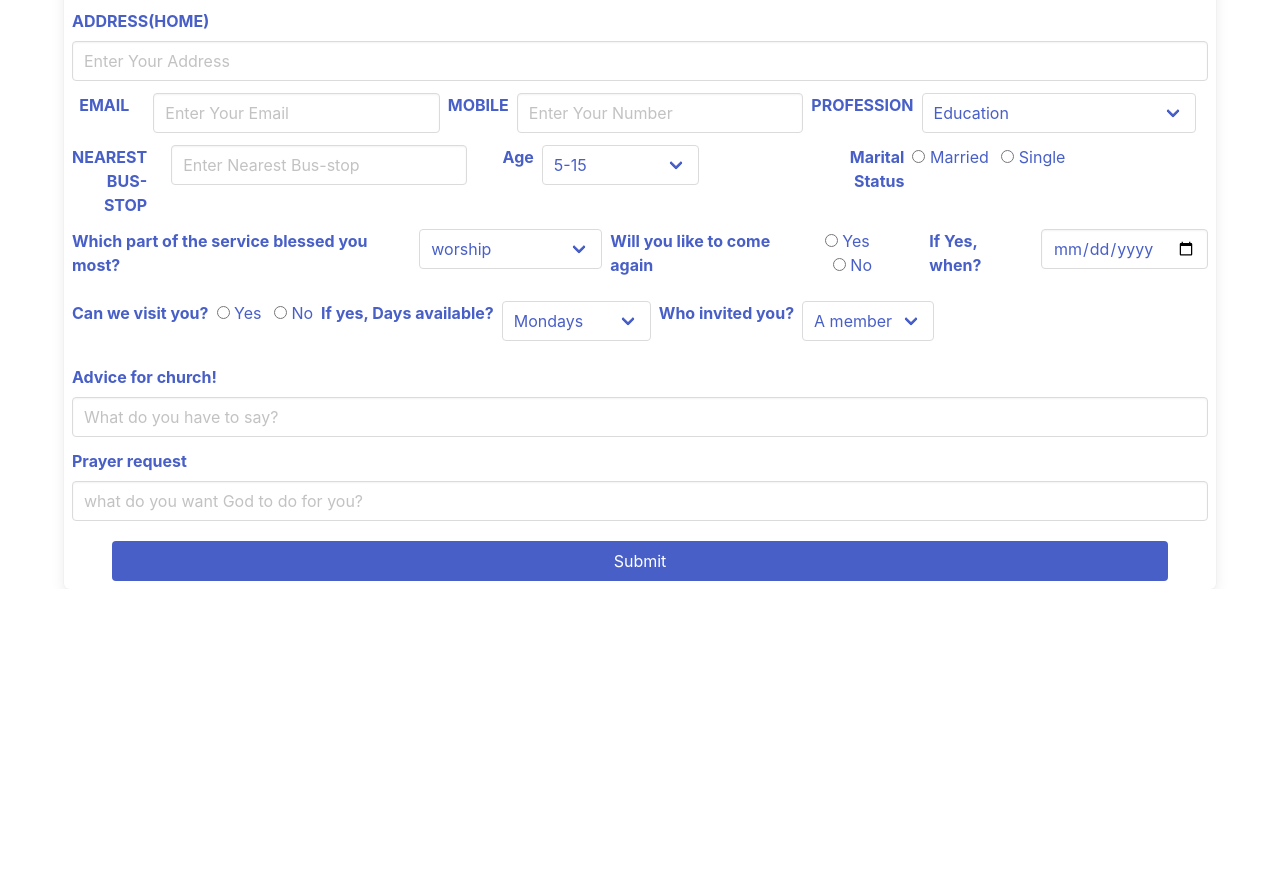
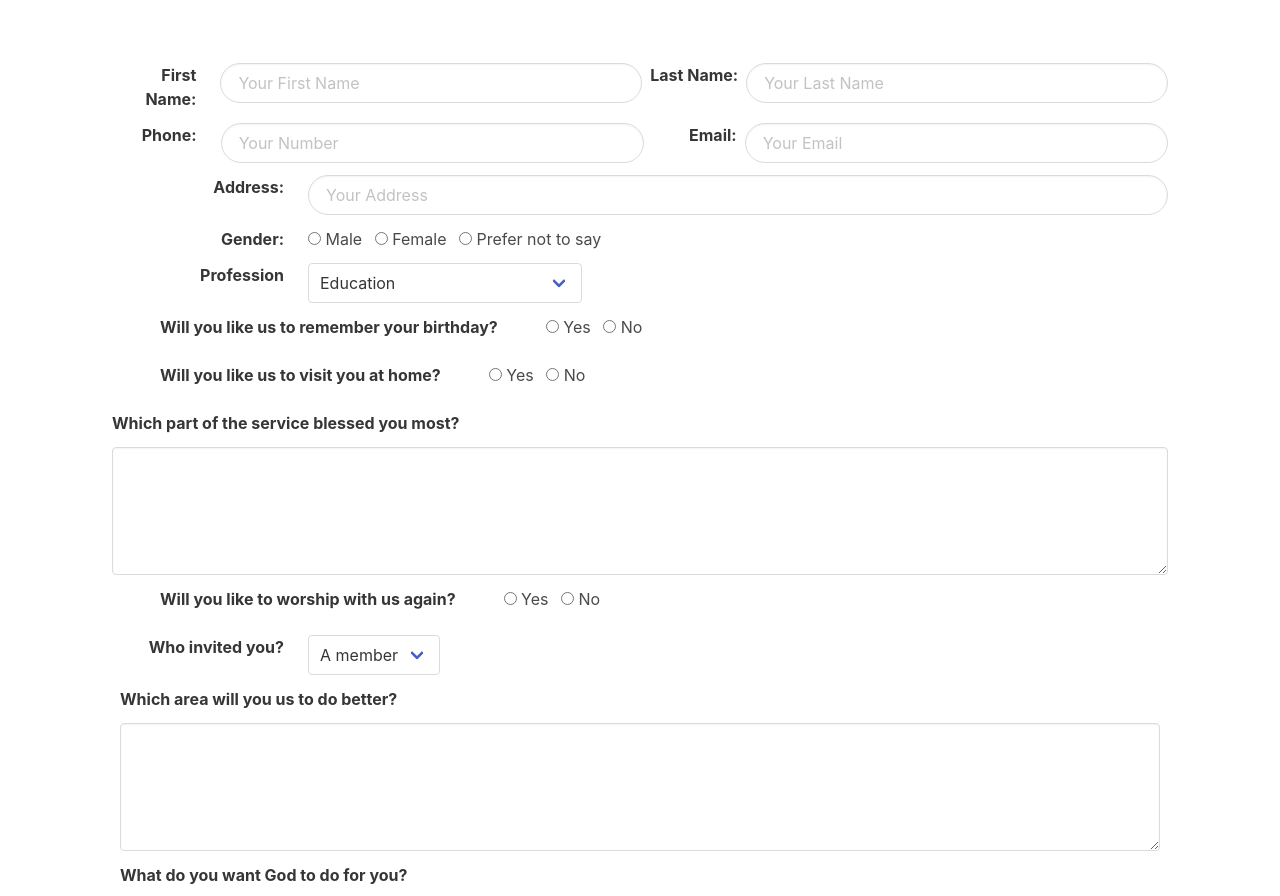
Before and after one commit to anyanime/rccgfols-reception-form, a plain HTML site: page index.html in a window 1280 px wide. Shown: the part 277-1173 px from the top of the page. Before the commit the page ends 866 px from the top, so only its background shows below. Drawn offline with nearby package versions, Linux system fonts and the light colour scheme.

Commit message:
center logo and edit form fields

```diff
--- a/index.html
+++ b/index.html
@@ -10,61 +10,107 @@
     <link rel="shortcut icon" type="image/x-icon" href="./images/rccg-logo.png" />
 </head>
 <body>
-    <form class="container panel" action="" method="post">
-       <div class="panel-heading media ">
-        <figure class="image media-left is-128x128">
+
+    <div class="container">
+        <section class="section">
+            <figure class="image container is-128x128">
                 <img class="is-rounded m-2 pb-6 " src="./images/rccg-logo.png">
             </figure>
-          <div class="media-content">
-            <div class="field has-text-centered has-text-link content">
-                <p>RECEPTION CARD</p>
-                <p>THE REDEEMED CHRISTIAN CHURCH OF GOD</p>
-                <p class="is-italic">THE FOUNTAIN OF LIFE SANCTUARY</p>
-                <p>LP 27, Ladipo Oluwale, Ikeja</p>
+            <div class="field has-text-centered pt-3">
+                <p>The Fountain Of Life Santuary</p>
+                <p>First Timers Form</p>
+            </div>
+
+        </section>
+        <section class="section">
+         <div class="field is-horizontal">
+            <div class="field-label">
+                <label class="label">First Name:</label>
+            </div>
+            <div class="field-body">
+                <div class="field">
+                    <div class="control">
+                        <input class="input is-rounded" type="text" name="fname" id="fname" placeholder="Your First Name">
                     </div>
                 </div>
             </div>
             <div class="field mx-2">
-            <label class="label pt-3 has-text-link">NAME: MR/MRS/CHIEF/DR/ENGR</label>
-            <div class="control">
-                <input class="input" type="text" placeholder="Enter Your Name" required>
-            </div>
-        </div>
-        <div class="field mx-2">
-            <label class="label has-text-link">ADDRESS(HOME)</label>
-            <div class="control">
-                <input class="input" type="text" placeholder="Enter Your Address" required>
-            </div>
-        </div>
-        <div class="field is-horizontal mx-2">
-            <div class="field-label">
-                <label class="label has-text-link">EMAIL</label>
+                <label class="label">Last Name:</label>
             </div>
             <div class="field-body">
                 <div class="field">
                     <div class="control">
-                        <input class="input" type="email" name="email" id="email" placeholder="Enter Your Email">
+                        <input class="input is-rounded" type="text" name="lname" id="lname" placeholder="Your Last Name">
+                    </div>
+                </div>
+            </div>
+         </div>
+        <div class="field is-horizontal">
+            <div class="field-label">
+                <label class="label">Phone:</label>
+            </div>
+            <div class="field-body">
+                <div class="field">
+                    <div class="control">
+                        <input class="input is-rounded" type="tel" name="tel" id="tel" placeholder="Your Number">
                     </div>
                 </div>
             </div>
             <div class="field-label mx-2">
-                <label class="label has-text-link">MOBILE</label>
+                <label class="label">Email:</label>
             </div>
             <div class="field-body">
                 <div class="field">
                     <div class="control">
-                        <input class="input" type="tel" name="tel" id="tel" placeholder="Enter Your Number">
+                        <input class="input is-rounded" type="emeil" name="email" id="email" placeholder="Your Email">
                     </div>
                 </div>
             </div>
-            <div class="field-label mx-2">
-                <label class="label has-text-link">PROFESSION</label>
+         </div>
+          <div class="field is-horizontal">
+            <div class="field-label">
+                <label class="label">Address:</label>
              </div>
              <div class="field-body">
                 <div class="field">
                     <div class="control">
-                    <div class="select has-text-link">
-                        <select class="has-text-link">
+                        <input class="input is-rounded" type="text" name="address" id="address" placeholder="Your Address">
+                    </div>
+                </div>
+            </div>
+        </div>
+        <div class="field is-horizontal">
+             <div class="field-label">
+                <label class="label">Gender:</label>
+            </div>
+            <div class="field-body">
+                <div class="field">
+                    <div class="control">
+                       <label class="radio">
+                            <input type="radio" name="gender">
+                            Male
+                        </label>
+                        <label class="radio">
+                            <input type="radio" name="gender">
+                            Female
+                        </label>
+                        <label class="radio">
+                            <input type="radio" name="gender">
+                            Prefer not to say
+                        </label>
+                    </div>
+                </div>
+            </div>
+        </div>
+         <div class="field is-horizontal">
+           <div class="field-label">
+                <label class="label">Profession</label>
+           </div>
+            <div class="field-body">
+                <div class="field">
+                    <div class="control">
+                        <div class="select">
+                            <select>
                                 <option>Education</option>
                                 <option>Doctor</option>
                                 <option>Clergy</option>
@@ -85,131 +131,74 @@
                 </div>
             </div>
         </div>
-        <div class="field is-horizontal mx-2">
-            <div class="field-label">
-                <label class="label has-text-link">NEAREST BUS-STOP</label>
+        <div class="field is-horizontal">
+             <div class="field mx-6">
+                <label class="label">Will you like us to remember your birthday?</label>
              </div>
-            <div class="field-body">
             <div class="field">
                 <div class="control">
-                        <input class="input" type="text" name="bus-stop" id="bus-top" placeholder="Enter Nearest Bus-stop">
-                    </div>
-                </div>
-            </div>
-            <div class="field-label mx-2">
-                <label class="label has-text-link">Age</label>
-            </div>
-            <div class="field-body">
-                <div class="field">
-                    <div class="control">
-                        <div class="select has-text-link">
-                            <select class="has-text-link">
-                                <option>5-15</option>
-                                <option>16-20</option>
-                                <option>21-44</option>
-                                <option>45 and above</option>
-                            </select>
-                        </div>
-                    </div>
-                </div>
-            </div>
-            <div class="field-label mx-2">
-                <label class="label has-text-link">Marital Status</label>
-            </div>
-            <div class="field-body">
-                <div class="field">
-                    <div class="control">
-                        <label class="radio has-text-link">
-                            <input type="radio" name="status">
-                            Married
-                        </label>
-                        <label class="radio has-text-link">
-                            <input type="radio" name="status">
-                            Single
-                        </label>
-                    </div>
-                </div>
-            </div>
-        </div>
-        <div class="field is-horizontal mx-2">
-            <div class="field">
-                <label class="label has-text-link">Which part of the service blessed you most?</label>
-            </div>
-            <!-- <div class="field-body"> -->
-                <div class="field">
-                    <div class="control">
-                        <div class="select has-text-link">
-                            <select class="has-text-link">
-                                <option>worship</option>
-                                <option>word</option>
-                                <option>prayer</option>
-                                <option>song ministration</option>
-                            </select>
-                        </div>
-                    </div>
-                </div>
-                    <div class="field mx-2">
-                        <label class="label has-text-link">Will you like to come again</label>
-                        </div>
-                        <div class="control has-text-link">
                     <label class="radio">
-                                <input type="radio" name="answer1">
+                        <input type="radio" name="answer2">
                         Yes
                     </label>
                     <label class="radio">
-                                <input type="radio" name="answer1">
-                                No
-                            </label>
-                        </div>
-            <div class="field mx-2">
-                <label class="label has-text-link">If Yes, when?</label>
-            </div>
-            <div class="field">
-                <div class="control">
-                    <input class="input has-text-link" type="date" name="date" id="date">
-                </div>
-            </div>
-        </div>
-
-        <div class="field is-horizontal">
-             <div class="field mx-2">
-            <label class="label has-text-link">Can we visit you?</label>
-        </div>
-        <div class="field">
-        <div class="control">
-            <label class="radio has-text-link">
-                <input type="radio" name="answer2">
-                Yes
-            </label>
-            <label class="radio has-text-link">
                         <input type="radio" name="answer2">
                         No
                     </label>
                 </div>
             </div>
-            <div class="field mx-2">
-                <label class="label has-text-link">If yes, Days available?</label>
+        </div>
+         <div class="field is-horizontal">
+             <div class="field mx-6">
+                <label class="label">Will you like us to visit you at home?</label>
              </div>
             <div class="field">
                 <div class="control">
-                    <div class="select has-text-link">
-                        <select class="has-text-link">
-                            <option>Mondays</option>
-                            <option>Tuesdays</option>
-                            <option>wednesdays</option>
-                            <option>Thursdays</option>
-                            <option>Fridays</option>
-                            <option>Saturdays</option>
-                            <option>Sundays</option>
-                        </select>
+                    <label class="radio">
+                        <input type="radio" name="answer2">
+                        Yes
+                    </label>
+                    <label class="radio">
+                        <input type="radio" name="answer2">
+                        No
+                    </label>
                 </div>
             </div>
         </div>
-            <div class="field mx-2">
-                <label class="label has-text-link">Who invited you?</label>
+         <div class="field">
+            <div class="field">
+                <label class="label">Which part of the service blessed you most?</label>
             </div>
-            <div class="select has-text-link">
-                <select class="has-text-link">
+            <div class="control">
+                <textarea class="textarea" placeholder=""></textarea>
+            </div>
+         </div>
+            <div class="field is-horizontal">
+             <div class="field mx-6">
+                <label class="label">Will you like to worship with us again?</label>
+             </div>
+            <div class="field">
+                <div class="control">
+                    <label class="radio">
+                        <input type="radio" name="answer2">
+                        Yes
+                    </label>
+                    <label class="radio">
+                        <input type="radio" name="answer2">
+                        No
+                    </label>
+                </div>
+            </div>
+        </div>
+        <div class="field is-horizontal">
+            <div class="field-label">
+                <label class="label">Who invited you?</label>
+            </div>
+            <div class="field-body">
+                <div class="field">
+                    <div class="control">
+                        <div class="select">
+                            <select>
                                 <option>A member</option>
                                 <option>Friend</option>
                                 <option>Others</option>
@@ -218,25 +207,31 @@
                     </div>
                 </div>
             </div>
+        </div>
         <div class="field mx-2">
-            <label class="label has-text-link">Advice for church!</label>
+            <div class="field">
+                <label class="label">Which area will you us to do better?</label>
+            </div>
             <div class="control">
-                <input class="input" type="text" placeholder="What do you have to say?" required>
+                <textarea class="textarea" placeholder=""></textarea>
             </div>
          </div>
-        <div class="field mx-2 pb-2">
-            <label class="label has-text-link">Prayer request</label>
+         <div class="field mx-2">
+            <div class="field">
+                <label class="label">What do you want God to do for you?</label>
+            </div>
             <div class="control">
-                <input class="input" type="text" placeholder="what do you want God to do for you?" required>
+                <textarea class="textarea" placeholder=""></textarea>
             </div>
          </div>
           <div class="field pb-2 px-6">
             <div class="control">
-                <button class="button is-link is-fullwidth">Submit</button>
+                <button class="button is-link is-fullwidth is-rounded">Submit</button>
             </div>
         </div>
 
+        </section>
+    </div>
 
-    </form>
 </body>
 </html>
```
Lines whose indentation alone changed are shown as unchanged.
